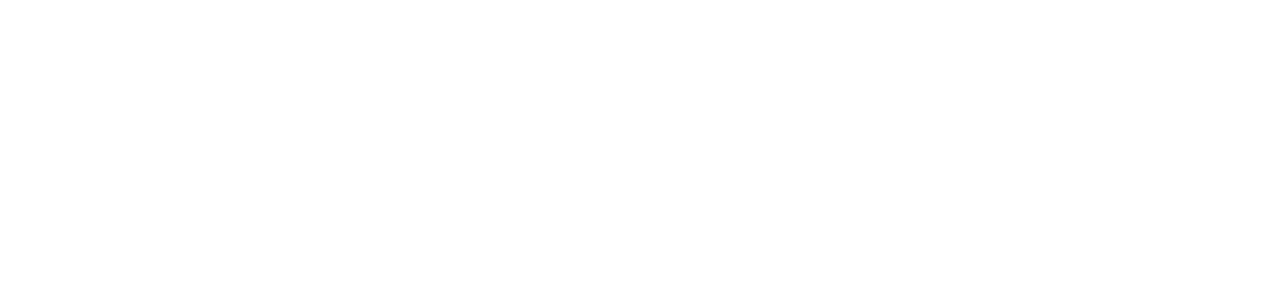
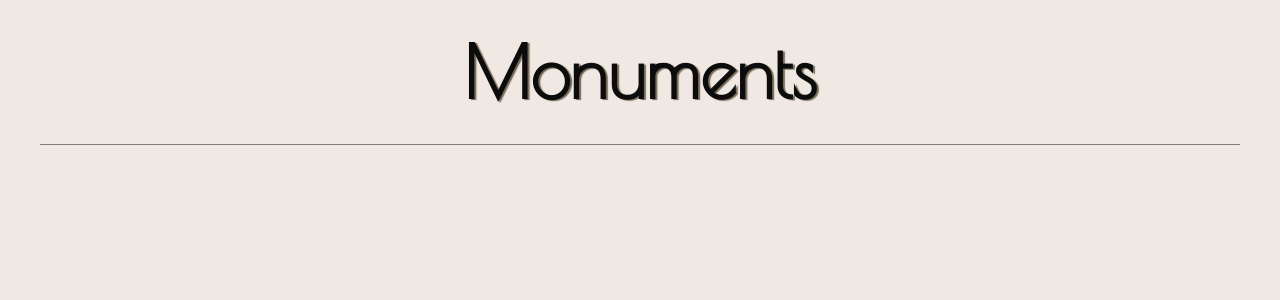
Before and after one commit to Ivet19/Monuments-Front-React, a React (Vite) app: page / in a window 1280 px wide. Shown: the top 300 px of the page. Built offline with nearby package versions, Linux system fonts and the light colour scheme.

Commit message:
Create App component and add styles

```diff
--- a/package.json
+++ b/package.json
@@ -11,6 +11,7 @@
     "prepare": "husky"
   },
   "dependencies": {
+    "@fontsource/poiret-one": "^5.2.5",
     "react": "^19.0.0",
     "react-dom": "^19.0.0"
   },
--- /dev/null
+++ b/src/components/App/App.css
@@ -0,0 +1,5 @@
+.main-container {
+  display: flex;
+  justify-content: center;
+  padding: 0;
+}
--- /dev/null
+++ b/src/components/App/App.tsx
@@ -0,0 +1,12 @@
+import "./App.css";
+import Header from "../Header/Header";
+
+const App: React.FC = () => {
+  return (
+    <div className="main-container">
+      <Header />
+    </div>
+  );
+};
+
+export default App;
--- a/src/main.tsx
+++ b/src/main.tsx
@@ -1,9 +1,11 @@
 import { StrictMode } from "react";
 import { createRoot } from "react-dom/client";
+import "@fontsource/poiret-one/index.css";
 import "./styles.css";
+import App from "./components/App/App";
 
 createRoot(document.getElementById("root")!).render(
   <StrictMode>
-    <div className="main-container"></div>
-  </StrictMode>
+    <App />
+  </StrictMode>,
 );
--- a/src/styles.css
+++ b/src/styles.css
@@ -6,10 +6,9 @@
 
 body {
   margin: 0 auto;
-  max-width: 1000px;
+  max-width: 1200px;
+  font-family: "Poiret One", system-ui;
+  font-size: 1.3rem;
+  color: #0c0c0c;
+  background-color: #efe8e3;
 }
-
-.main-container {
-  margin: 0;
-  padding: 20px;
-}
```
Also changed, not shown: 1 other file (tests, documents, lock files or other folders).
